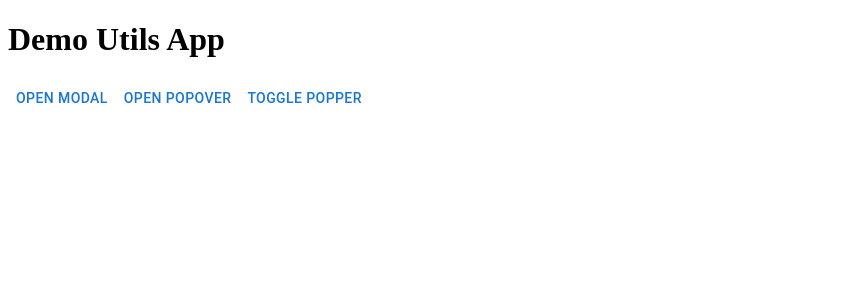
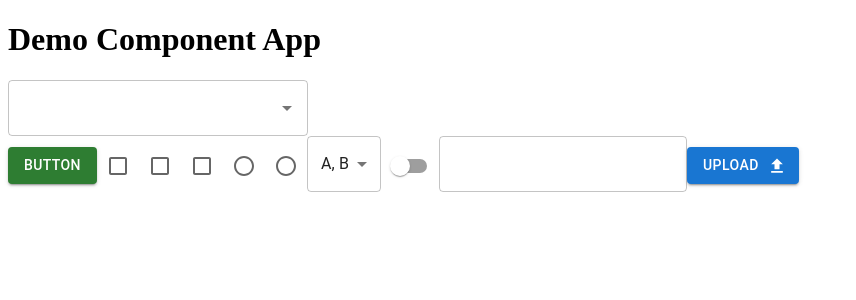
Before and after one commit to pisces229/demo-react-mui, a React (Create React App) app: page / in a window 1280 px wide. Shown: the top 300 px of the page, without its empty margins (0-856 px from the left). Built offline with nearby package versions, Linux system fonts and the light colour scheme.

Commit message:
no message

```diff
--- a/src/App.tsx
+++ b/src/App.tsx
@@ -12,13 +12,13 @@ import { DemoUtilsApp } from './demo-utils/demo-utils-app';
 function App() {
   return (
     <>
-      {/* <DemoComponentApp /> */}
+      <DemoComponentApp />
       {/* <DemoDataDisplayApp /> */}
       {/* <DemoFeedbackApp /> */}
       {/* <DemoSurfacesApp /> */}
       {/* <DemoNavigationApp /> */}
       {/* <DemoLayoutApp /> */}
-      <DemoUtilsApp />
+      {/* <DemoUtilsApp /> */}
       {/* <DemoThemingApp /> */}
     </>
   );
--- a/src/demo-component/demo-component-app.tsx
+++ b/src/demo-component/demo-component-app.tsx
@@ -13,7 +13,8 @@ import {
   TextField,
 } from '@mui/material';
 import { SelectChangeEvent } from '@mui/material/Select';
-import { useState } from 'react';
+import UploadIcon from '@mui/icons-material/Upload';
+import { Fragment, useState } from 'react';
 
 export function DemoComponentApp() {
   return (
@@ -26,6 +27,7 @@ export function DemoComponentApp() {
       <DemoSelect />
       <DemoSwitch />
       <DemoTextField />
+      <DemoFileUpload />
     </>
   );
 }
@@ -192,3 +194,39 @@ const DemoTextField = () => {
     </>
   );
 };
+
+const DemoFileUpload = () => {
+  const [value, setValue] = useState<File[]>([]);
+  const onChange = (event: React.ChangeEvent<HTMLInputElement>) => {
+    console.log(event.target.name, event.target.files);
+    let files: File[] = [];
+    if (event.target.files) {
+      for (let i = 0; i < event.target.files!.length; ++i) {
+        if (event.target.files.item(i)) {
+          files.push(event.target.files.item(i)!);
+        }
+      }
+    }
+    setValue(files);
+  };
+  return (
+    <>
+      <label>
+        <input name="FileUpload" type="file" multiple hidden onChange={onChange} />
+        <Button variant="contained" component="span" endIcon={<UploadIcon />}>
+          Upload
+        </Button>
+      </label>
+      { value &&
+        value.map((item, index) => (
+          <Fragment key={index}>
+            <br />
+            <label >
+              {item.name}-{item.size}
+            </label>
+          </Fragment>
+        ))
+      }
+    </>
+  );
+};
```
